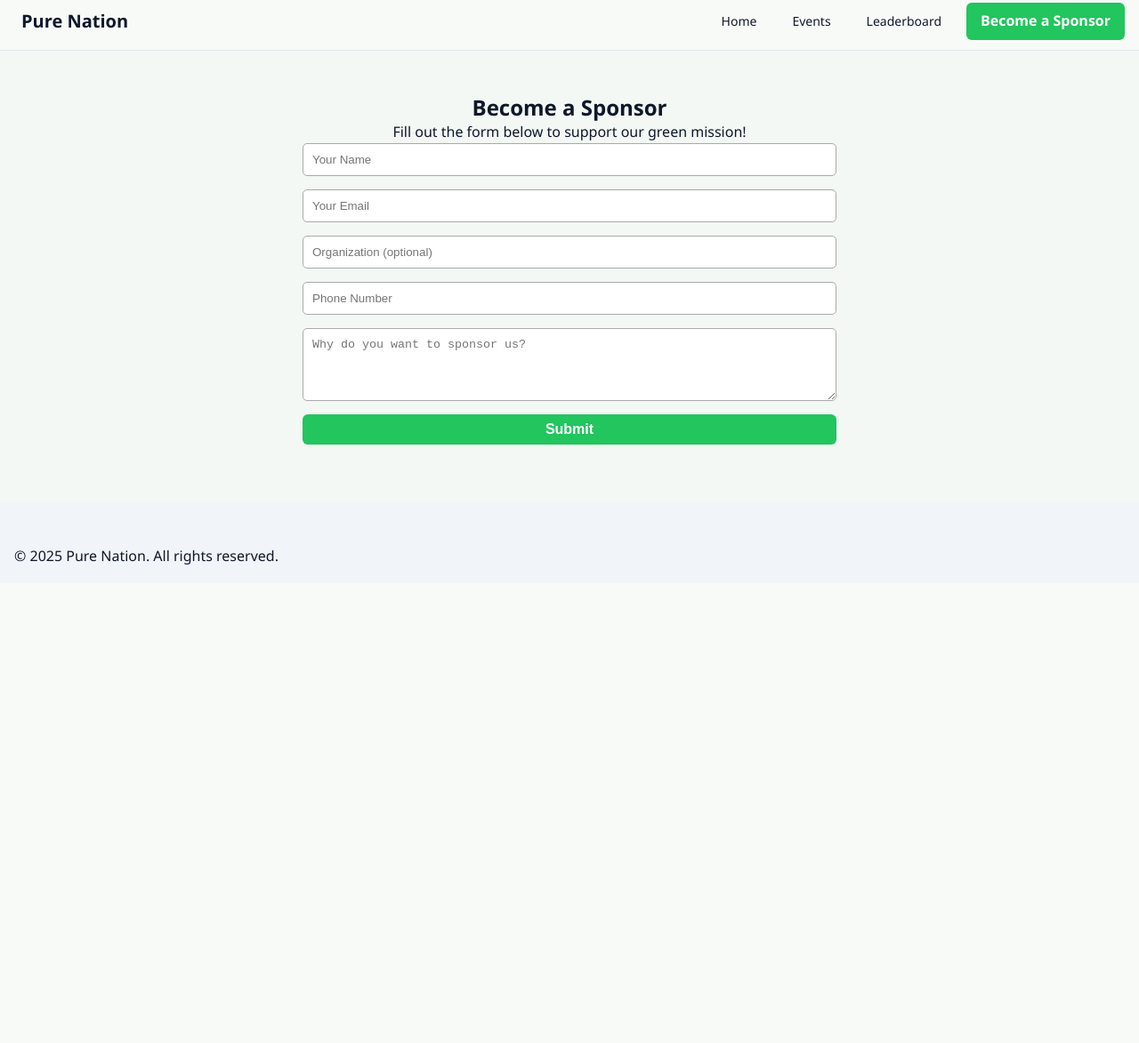
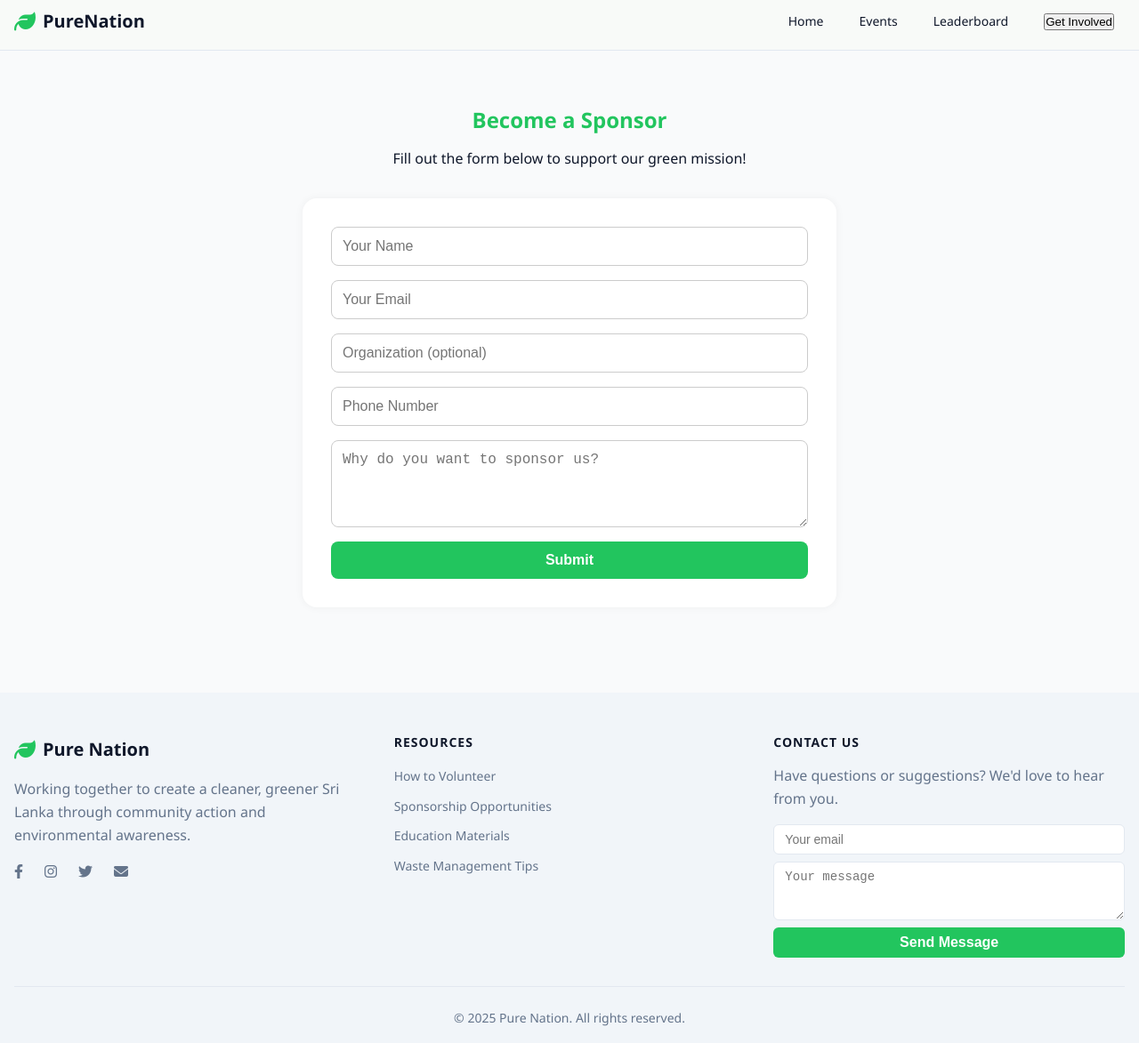
Before and after one commit to Lathusan2002/PureNation, a plain HTML site: page sponsor.html in a window 1280 px wide. Shown: the part 8-1181 px from the top of the page at 89% size. Before the commit the page ends 800 px from the top, so only its background shows below. Drawn offline with Linux system fonts and the light colour scheme.

Commit message:
Add files via upload

```diff
--- a/sponsor.html
+++ b/sponsor.html
@@ -2,28 +2,102 @@
 <html lang="en">
   <head>
     <meta charset="UTF-8" />
-  <meta name="viewport" content="width=device-width, initial-scale=1.0"/>
+    <meta name="viewport" content="width=device-width, initial-scale=1.0" />
     <title>Become a Sponsor - Pure Nation</title>
-  <link rel="stylesheet" href="style.css"/>
+    <link rel="stylesheet" href="style.css" />
+    <link
+      rel="stylesheet"
+      href="https://cdnjs.cloudflare.com/ajax/libs/font-awesome/6.4.0/css/all.min.css"
+    />
+    <style>
+      .sponsor-form-section {
+        padding: 4rem 1rem;
+        background-color: #f9fafb;
+      }
+
+      .sponsor-form-section h2 {
+        text-align: center;
+        margin-bottom: 1rem;
+        color: var(--primary, #0b3b75);
+      }
+
+      .sponsor-form-section p {
+        text-align: center;
+        margin-bottom: 2rem;
+      }
+
+      .sponsor-form {
+        max-width: 600px;
+        margin: 0 auto;
+        background: white;
+        padding: 2rem;
+        border-radius: 1rem;
+        box-shadow: 0 0 10px rgba(0, 0, 0, 0.05);
+        display: flex;
+        flex-direction: column;
+        gap: 1rem;
+      }
+
+      .sponsor-form input,
+      .sponsor-form textarea {
+        padding: 0.75rem;
+        border: 1px solid #ccc;
+        border-radius: 0.5rem;
+        font-size: 1rem;
+      }
+
+      .sponsor-form button {
+        background-color: var(--primary, #007bff);
+        color: white;
+        padding: 0.75rem;
+        border: none;
+        border-radius: 0.5rem;
+        cursor: pointer;
+        font-weight: bold;
+        transition: background-color 0.3s ease;
+      }
+
+      .sponsor-form button:hover {
+        background-color: var(--primaryDark, #0056b3);
+      }
+
+      .form-message {
+        margin-top: 1rem;
+        text-align: center;
+        font-weight: bold;
+        color: green;
+      }
+
+      .form-message.error {
+        color: red;
+      }
+    </style>
   </head>
+
   <body>
+    <!-- Header -->
     <nav class="navbar">
       <div class="container">
         <div class="navbar-content">
-        <a href="/" class="logo">
-          <i class="fas fa-leaf"></i>
-          <span>Pure Nation</span>
+          <a href="index.html" class="logo">
+            <i class="fas fa-leaf"></i><span>PureNation</span>
           </a>
-        <div class="nav-links">
-          <a href="/" class="nav-link">Home</a>
-          <a href="/events.html" class="nav-link">Events</a>
-          <a href="/leaderboard.html" class="nav-link">Leaderboard</a>
-          <a href="/sponsor.html" class="btn-primary">Become a Sponsor</a>
+          <div class="nav-links" id="navLinks" data-user="">
+            <a href="index.html" class="nav-link">Home</a>
+            <a href="events.html" class="nav-link">Events</a>
+            <a href="leaderboard.html" class="nav-link">Leaderboard</a>
+            <a class="nav-link" href="register.html">
+              <button class="nav-link-btn">Get Involved</button>
+            </a>
           </div>
+          <button class="menu-toggle" id="menuToggle">
+            <i class="fas fa-bars"></i>
+          </button>
         </div>
       </div>
     </nav>
 
+    <!-- Sponsor Form Section -->
     <section class="sponsor-form-section">
       <div class="container">
         <h2>Become a Sponsor</h2>
@@ -33,29 +107,116 @@
           <input type="email" placeholder="Your Email" required />
           <input type="text" placeholder="Organization (optional)" />
           <input type="tel" placeholder="Phone Number" />
-        <textarea placeholder="Why do you want to sponsor us?" rows="4" required></textarea>
+          <textarea
+            placeholder="Why do you want to sponsor us?"
+            rows="4"
+            required
+          ></textarea>
           <button type="submit" class="btn-primary">Submit</button>
         </form>
         <p id="formMessage" class="form-message"></p>
       </div>
     </section>
 
+    <!-- Footer -->
     <footer class="footer">
       <div class="container">
-      <p>&copy; <span id="currentYear"></span> Pure Nation. All rights reserved.</p>
+        <div class="footer-grid">
+          <div class="footer-info">
+            <a href="index.html" class="logo">
+              <i class="fas fa-leaf"></i><span>Pure Nation</span>
+            </a>
+            <p>
+              Working together to create a cleaner, greener Sri Lanka through
+              community action and environmental awareness.
+            </p>
+            <div class="social-links">
+              <a href="#" class="social-link"
+                ><i class="fab fa-facebook-f"></i
+              ></a>
+              <a href="#" class="social-link"
+                ><i class="fab fa-instagram"></i
+              ></a>
+              <a href="#" class="social-link"><i class="fab fa-twitter"></i></a>
+              <a href="#" class="social-link"
+                ><i class="fas fa-envelope"></i
+              ></a>
+            </div>
+          </div>
+          <div class="footer-links">
+            <h3>Resources</h3>
+            <ul>
+              <li><a href="get-involved.html">How to Volunteer</a></li>
+              <li><a href="sponsor.html">Sponsorship Opportunities</a></li>
+              <li><a href="#">Education Materials</a></li>
+              <li><a href="#">Waste Management Tips</a></li>
+            </ul>
+          </div>
+          <div class="footer-contact">
+            <h3>Contact Us</h3>
+            <p>Have questions or suggestions? We'd love to hear from you.</p>
+            <form id="contactForm">
+              <input type="email" placeholder="Your email" required />
+              <textarea placeholder="Your message" rows="3" required></textarea>
+              <button type="submit" class="btn-primary">Send Message</button>
+            </form>
+          </div>
+        </div>
+        <div class="footer-bottom">
+          <p>
+            &copy; <span id="currentYear"></span> Pure Nation. All rights
+            reserved.
+          </p>
+        </div>
       </div>
     </footer>
 
     <script>
       // Handle sponsor form submission
-    document.getElementById('sponsorForm').addEventListener('submit', function(e) {
+      document
+        .getElementById("sponsorForm")
+        .addEventListener("submit", async function (e) {
           e.preventDefault();
-      document.getElementById('formMessage').textContent = 'Thank you for becoming a sponsor! We will contact you soon.';
-      this.reset();
+
+          const form = e.target;
+          const formMessage = document.getElementById("formMessage");
+
+          const data = {
+            name: form[0].value,
+            email: form[1].value,
+            organization: form[2].value,
+            phone: form[3].value,
+            message: form[4].value,
+          };
+
+          try {
+            const response = await fetch("/api/sponsors", {
+              method: "POST",
+              headers: { "Content-Type": "application/json" },
+              body: JSON.stringify(data),
+            });
+
+            if (response.ok) {
+              formMessage.textContent =
+                "Thank you for becoming a sponsor! We will contact you soon.";
+              formMessage.classList.remove("error");
+              form.reset();
+            } else {
+              formMessage.textContent =
+                "There was an error. Please try again later.";
+              formMessage.classList.add("error");
+            }
+          } catch (error) {
+            console.error("Submission error:", error);
+            formMessage.textContent =
+              "Submission failed. Check your network or try again.";
+            formMessage.classList.add("error");
+          }
         });
 
       // Set current year in footer
-    document.getElementById('currentYear').textContent = new Date().getFullYear();
+      document.getElementById("currentYear").textContent =
+        new Date().getFullYear();
     </script>
   </body>
 </html>
```
Lines whose indentation alone changed are shown as unchanged.
